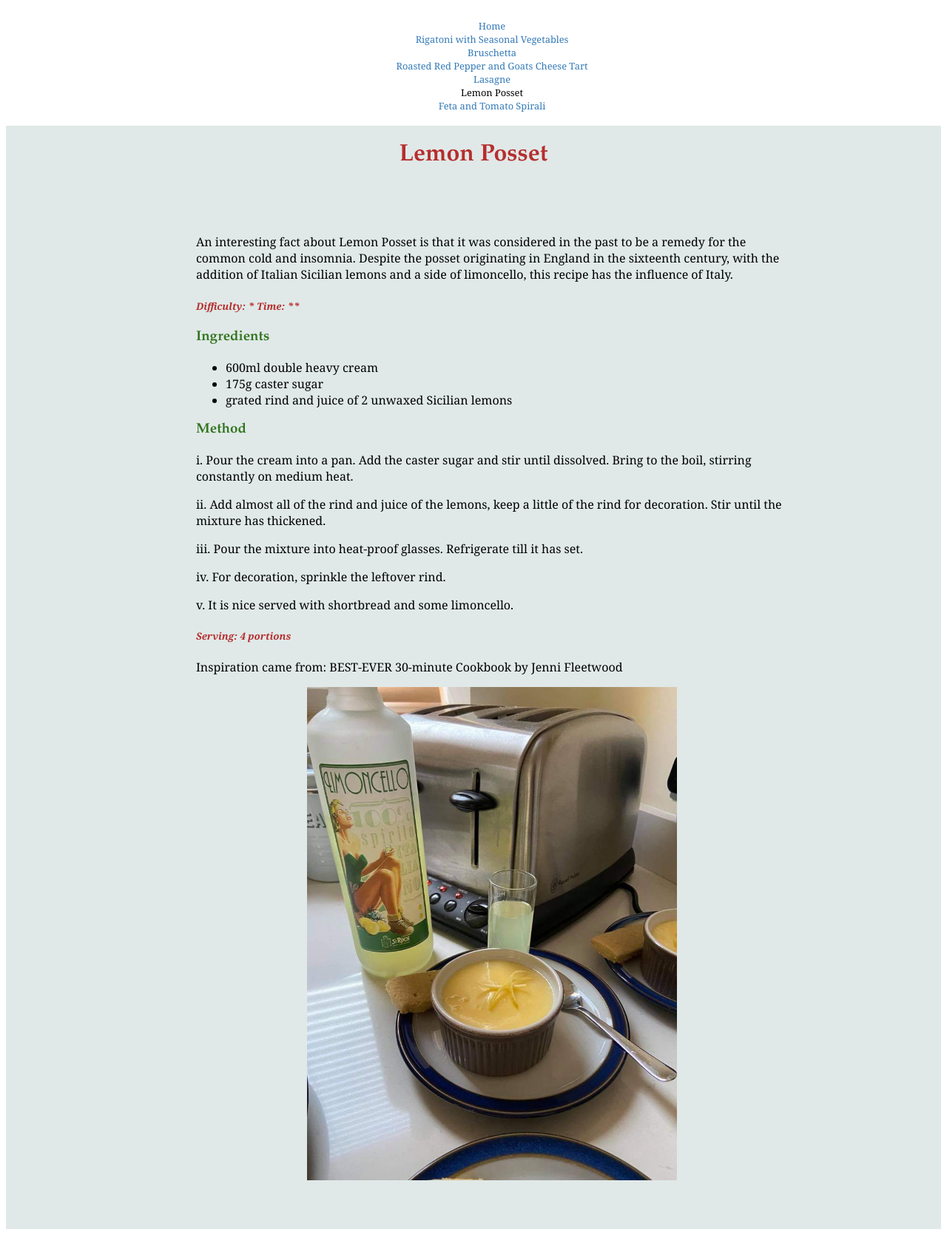
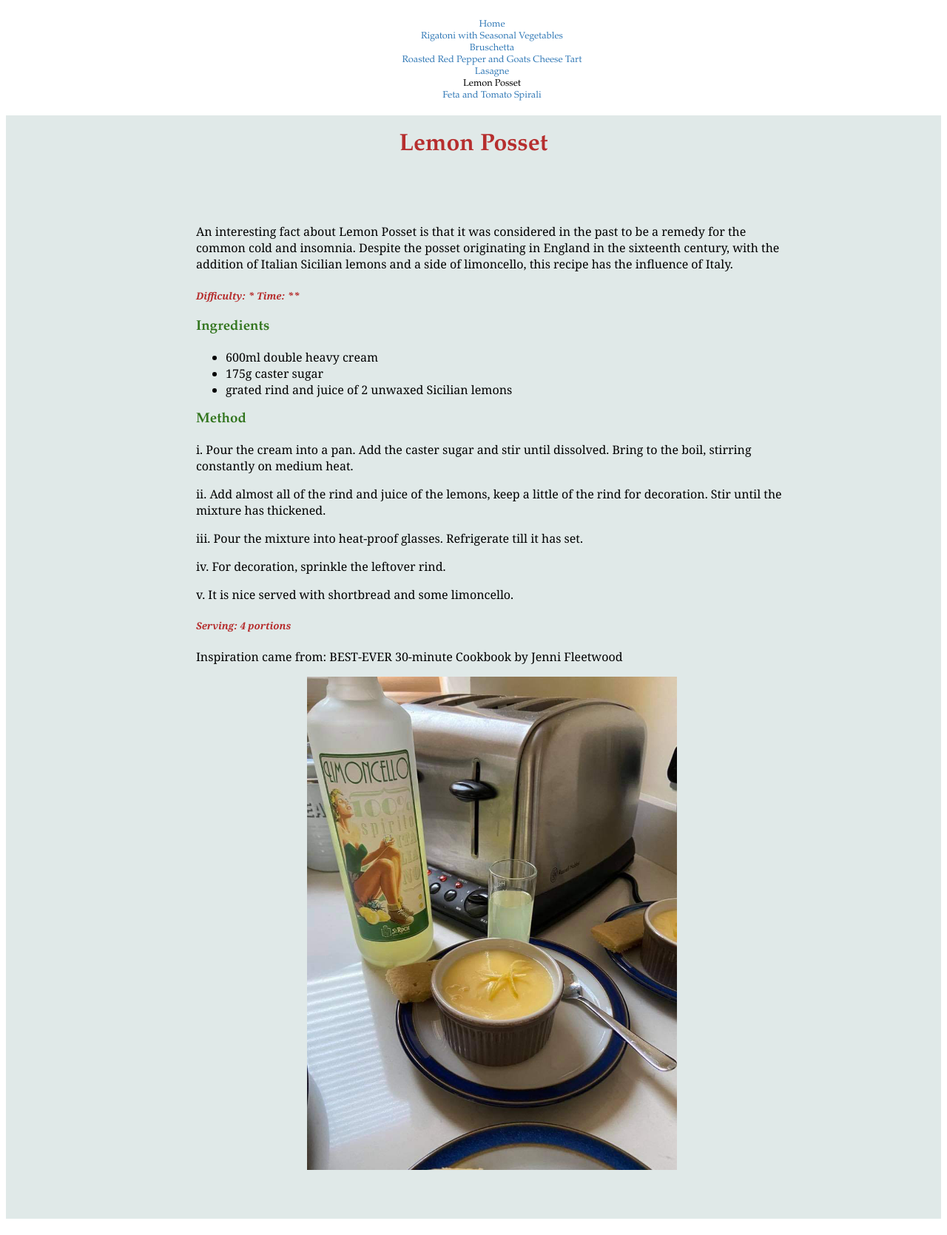
Before and after one commit to Hol1999/Hollyrecipewebsite, a Jekyll site: the page built from _recipes/recipe4.md, in a window 1280 px wide. Shown: the whole page at 74% size. Built offline with Jekyll 4.4.1, drawn with Linux system fonts in a browser that asks for light colours.

Commit message:
Update recipes.css

```diff
--- a/styles/recipes.css
+++ b/styles/recipes.css
@@ -151,7 +151,7 @@ margin: 5px auto;
 
  text-align: center;
 
- .recipe{
+ .allrecipes{
  font-color: rgb(50,117,30);
    font-family: Garamond, georgia, monospace, serif; }
 
```
